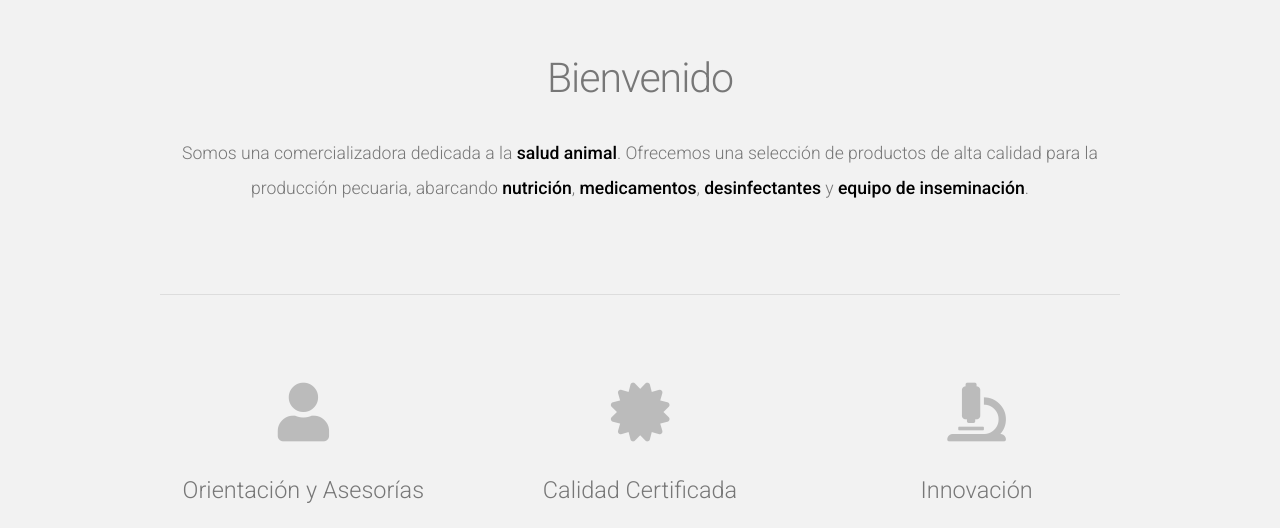
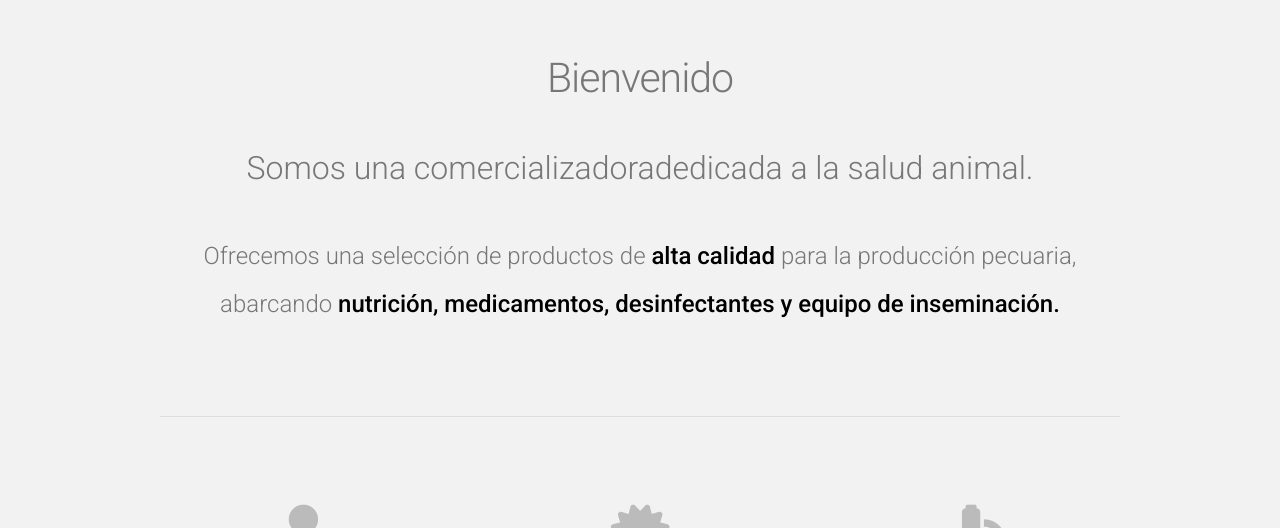
Before and after one commit to Salud-y-Nutricion-Integral/sni-website, a plain HTML site: page index.html in a window 1280 px wide. Shown: the part 651-1179 px from the top of the page. Drawn offline with nearby package versions, Linux system fonts and the light colour scheme.

Commit message:
Cambio de mensaje de bienvenida

```diff
--- a/index.html
+++ b/index.html
@@ -50,8 +50,8 @@
 				<header>
 					<h2>Bienvenido</h2>
 				</header>
-                <p>Somos una comercializadora dedicada a la <strong>salud animal</strong>. Ofrecemos una selección de productos de alta calidad para la producción pecuaria, abarcando  <strong>nutrición</strong>, <strong>medicamentos</strong>, <strong>desinfectantes</strong> y <strong>equipo de inseminación</strong>.</a></p>
-
+				<p style="font-size: xx-large;">Somos una comercializadoradedicada a la salud animal.</p>
+				<p style="font-size: x-large;">Ofrecemos una selección de productos de <b>alta calidad</b> para la producción pecuaria, abarcando  <b>nutrición, medicamentos, desinfectantes y equipo de inseminación.</b></p></a>
 				<hr />
 				<div class="row">
 					<section class="4u">
```
